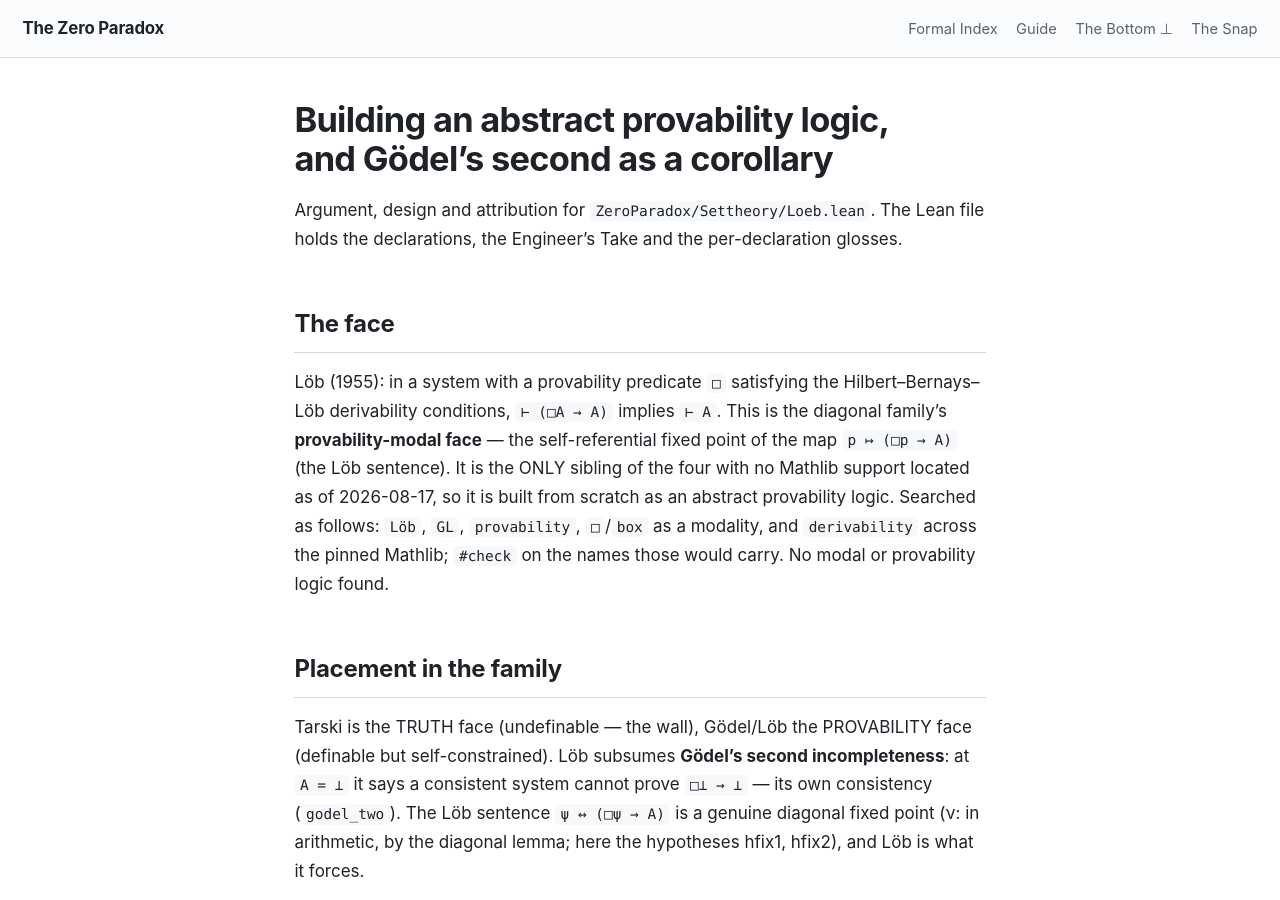
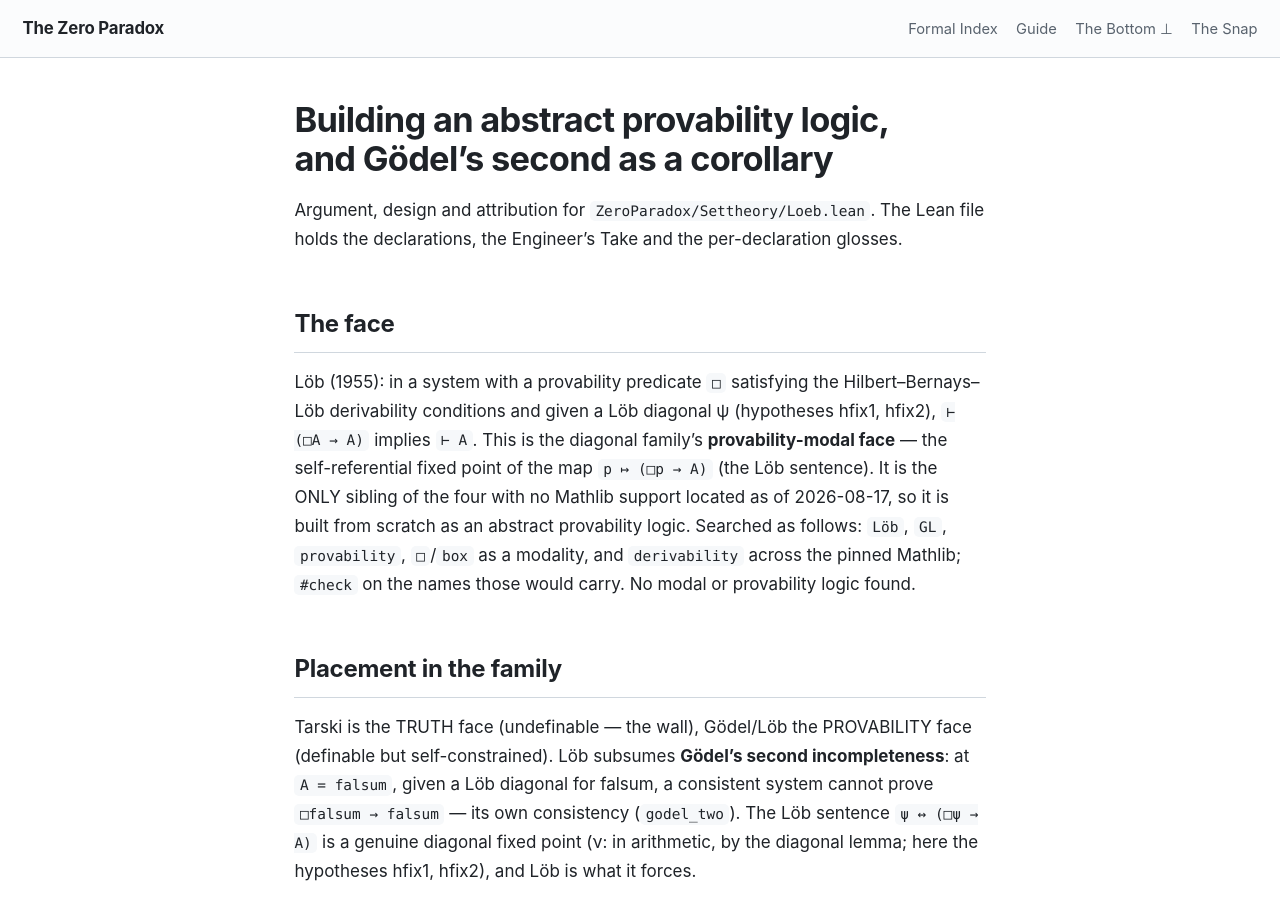
Before and after one commit to timbrigham/ZeroParadox, a Jekyll site: the page built from ZeroParadox/Settheory/Loeb.md, in a window 1280 px wide and 900 px high. Built offline with Jekyll 4.4.1, drawn with Linux system fonts in a browser that asks for light colours; our own code applies the rules of GitHub Pages for plain Markdown files.

Commit message:
Godel 2nd full premises per W4-R14; ZP-R Addendum v1.18
Addendum table cell adds the consistency premise; Loeb.md states Loeb and Godel 2nd with the
Loeb diagonal; the godel_two docstring in Loeb.lean names hfix1, hfix2. Register and README synced.

Co-Authored-By: Claude Opus 5.5 (1M context) <noreply@anthropic.com>
Claude-Session: https://claude.ai/code/session_01DYrKY8CR8AeESMvjGVQtzA

```diff
--- a/ZeroParadox/Settheory/Loeb.md
+++ b/ZeroParadox/Settheory/Loeb.md
@@ -6,7 +6,7 @@ declarations, the Engineer's Take and the per-declaration glosses.
 ## The face
 
 Löb (1955): in a system with a provability predicate `□` satisfying the Hilbert–Bernays–Löb derivability
-conditions, `⊢ (□A → A)` implies `⊢ A`. This is the diagonal family's **provability-modal face** — the
+conditions and given a Löb diagonal ψ (hypotheses hfix1, hfix2), `⊢ (□A → A)` implies `⊢ A`. This is the diagonal family's **provability-modal face** — the
 self-referential fixed point of the map `p ↦ (□p → A)` (the Löb sentence). It is the ONLY sibling of the
 four with no Mathlib support located as of 2026-08-17, so it is built from scratch as an abstract
 provability logic. Searched as follows: `Löb`, `GL`, `provability`, `□`/`box` as a modality, and
@@ -16,8 +16,8 @@ provability logic found.
 ## Placement in the family
 
 Tarski is the TRUTH face (undefinable — the wall), Gödel/Löb the PROVABILITY face (definable but
-self-constrained). Löb subsumes **Gödel's second incompleteness**: at `A = ⊥` it says a consistent system
-cannot prove `□⊥ → ⊥` — its own consistency (`godel_two`). The Löb sentence `ψ ↔ (□ψ → A)` is a genuine
+self-constrained). Löb subsumes **Gödel's second incompleteness**: at `A = falsum`, given a Löb diagonal for
+falsum, a consistent system cannot prove `□falsum → falsum` — its own consistency (`godel_two`). The Löb sentence `ψ ↔ (□ψ → A)` is a genuine
 diagonal fixed point (ν: in arithmetic, by the diagonal lemma; here the hypotheses hfix1, hfix2), and Löb is what it forces.
 
 ## Design
```
Also changed, not shown: README.md (+1 -1 lines), register.md (+1 -1 lines), scripts/build_zpr_addendum.py (+4 -3 lines), 2 other files.
